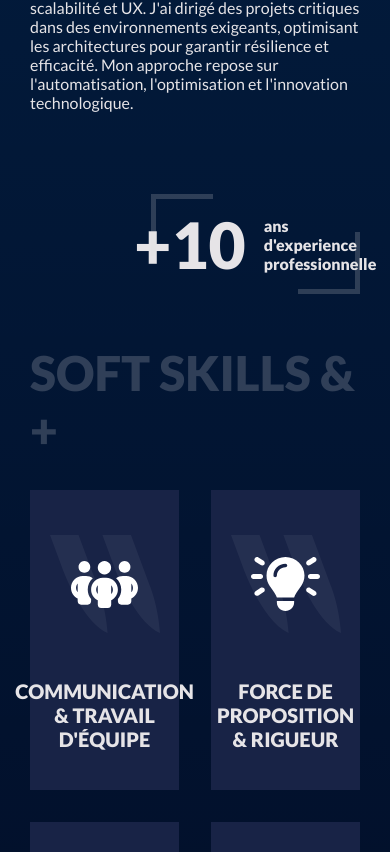
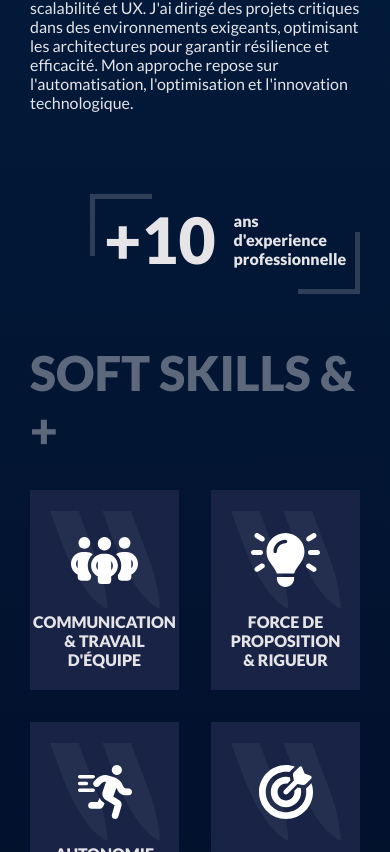
Before and after one commit to Furilax4577/quentin-douville.walrus-labs.fr, an Angular app: page / in a window 390 px wide. Shown: the part 1292-2144 px from the top of the page. Built offline with nearby package versions, Linux system fonts and the light colour scheme.

Commit message:
Optimisations

```diff
--- a/src/app/components/soft-skill/soft-skill.component.html
+++ b/src/app/components/soft-skill/soft-skill.component.html
@@ -1,9 +1,16 @@
 <section class="lato-black">
-  <div class="images">
-    <img src="./assets/svg/big_quotes.svg" alt="Background picto soft skill" />
-    <img src="./assets/svg/{{ picto }}.svg" alt="Picto soft skill" />
+  <div class="splitted">
+    <div class="images">
+      <img
+        src="./assets/svg/big_quotes.svg"
+        alt="Background picto soft skill"
+      />
+      <img src="./assets/svg/{{ picto }}.svg" alt="Picto soft skill" />
+    </div>
   </div>
-  <h4>
-    <ng-content></ng-content>
-  </h4>
+  <div class="splitted">
+    <h4>
+      <ng-content></ng-content>
+    </h4>
+  </div>
 </section>
--- a/src/app/components/soft-skill/soft-skill.component.scss
+++ b/src/app/components/soft-skill/soft-skill.component.scss
@@ -7,13 +7,22 @@
     display: flex;
     height: 300px;
     width: 100%;
+    flex-direction: column;
+    padding: 0 10px;
+  }
+
+  .splitted {
+    display: flex;
     justify-content: center;
     align-items: center;
-    flex-direction: column;
+    position: relative;
+    height: 50%;
   }
 
   .images {
-    position: relative;
+    margin-top: 30px;
+    top: 30px;
+    position: absolute;
     width: 110px;
     height: 110px;
     display: flex;
@@ -26,9 +35,24 @@
   }
 
   h4 {
-    margin-top: 40px;
     font-size: 20px;
     text-transform: uppercase;
     text-align: center;
+    padding-bottom: 30px;
   }
 }
+
+@media only screen and (max-width: 640px) {
+  :host {
+    section {
+      height: 200px;
+    }
+    h4 {
+      font-size: 16px;
+      padding: 0;
+    }
+    .images {
+      margin-top: -15px;
+    }
+  }
+}
--- a/src/app/components/soft-skills/soft-skills.component.scss
+++ b/src/app/components/soft-skills/soft-skills.component.scss
@@ -15,6 +15,7 @@
     margin-top: 50px;
     h3 {
       font-size: 48px;
+      opacity: 0.4;
     }
   }
 }
--- a/src/app/components/who-iam/who-iam.component.html
+++ b/src/app/components/who-iam/who-iam.component.html
@@ -19,7 +19,7 @@
       </section>
 
       <section
-        class="bottomed cell is-col-span-3 is-col-start-9 is-col-span-4-mobile is-col-start-3-mobile"
+        class="bottomed cell is-col-span-3 is-col-start-9 is-col-span-5-mobile is-col-start-2-mobile"
       >
         <div class="experience lato-black">
           <div class="angle angle-left"></div>
--- a/src/app/components/who-iam/who-iam.component.scss
+++ b/src/app/components/who-iam/who-iam.component.scss
@@ -32,7 +32,7 @@
     flex-direction: row;
     justify-content: center;
     align-items: center;
-    padding: 0 60px;
+    padding: 0 60px 10px 60px;
 
     .angle {
       position: absolute;
```
